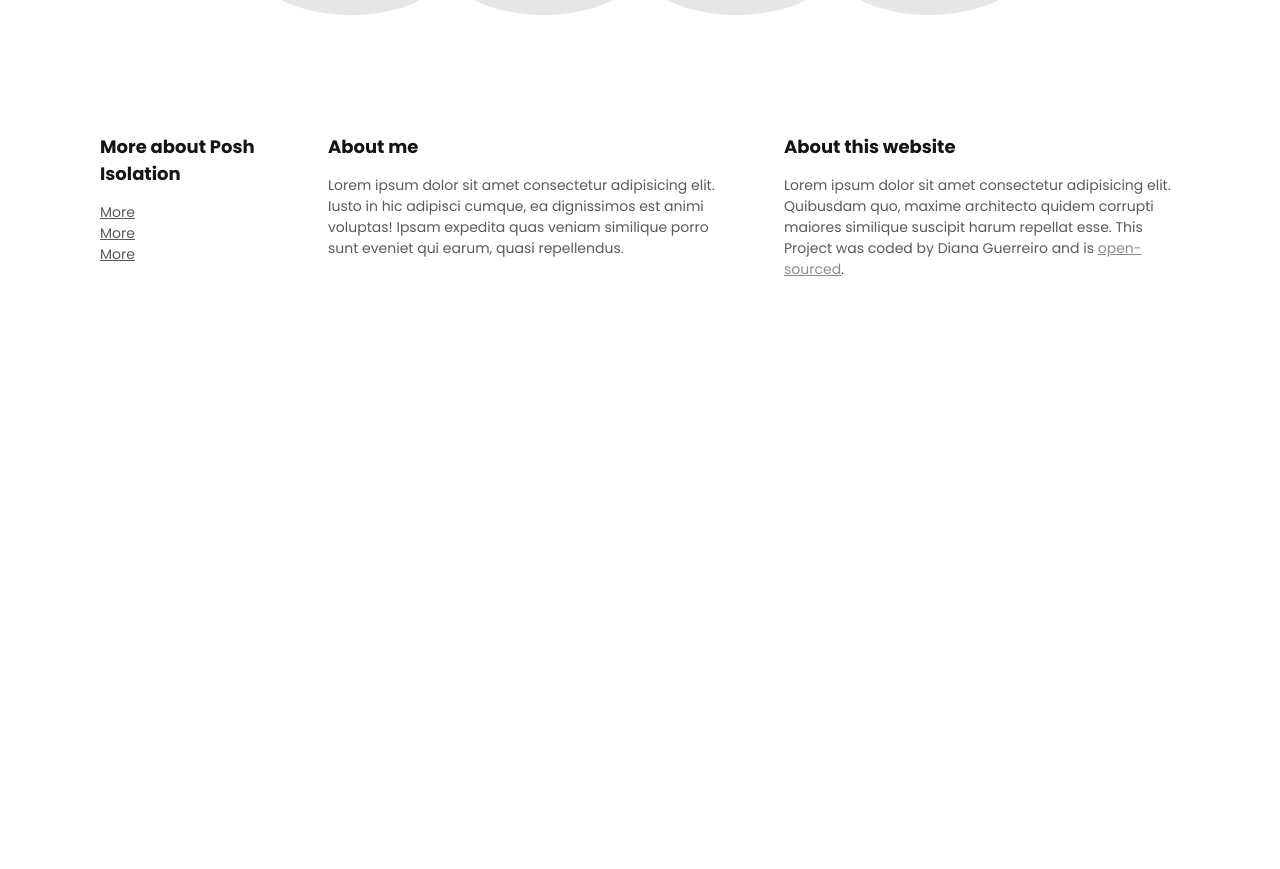
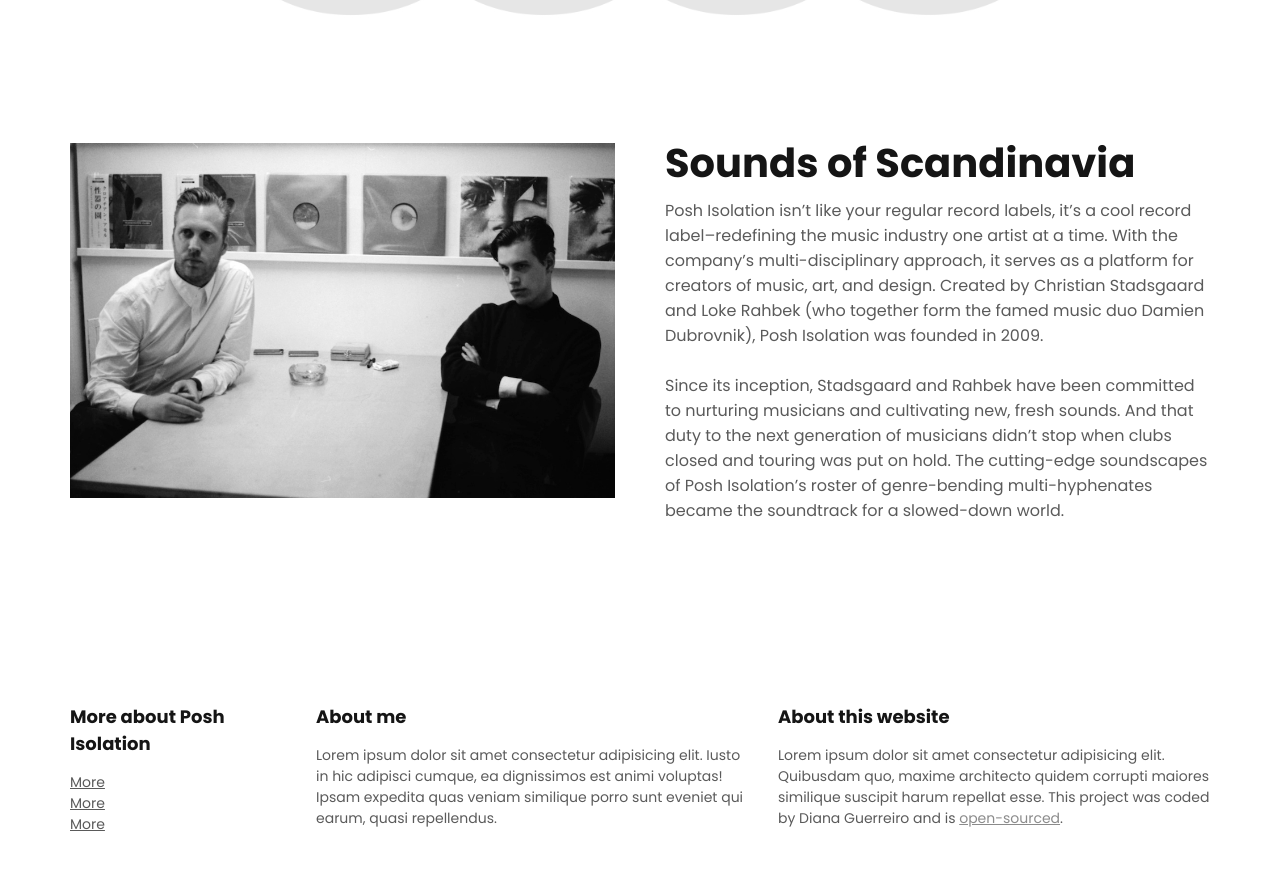
Before and after one commit to wwwavvves/responsive-add-on-shecodes-project, a plain HTML site: page index.html in a window 1280 px wide. Shown: the part 717-1586 px from the top of the page. Before the commit the page ends 1047 px from the top, so only its background shows below. Drawn offline with Linux system fonts and the light colour scheme.

Commit message:
Added the about section

```diff
--- a/css/styles.css
+++ b/css/styles.css
@@ -61,16 +61,40 @@
   color: white;
 }
 
-footer {
+section {
+  margin: 30px auto;
+  padding: 30px;
+}
+
+.grid {
   display: grid;
+  max-width: 1200px;
+}
+
+.grid-2-cols {
+  grid-template-columns: 1fr 1fr;
+  grid-gap: 50px;
+}
+
+.grid-2-cols img {
+  max-width: 100%;
+}
+
+.grid-3-cols-1-narrow {
   grid-template-columns: 1fr 2fr 2fr;
   font-size: 13px;
-  margin: 20px;
-  padding: 0 50px;
+  grid-gap: 30px;
 }
 
-footer div {
-  padding: 30px;
+main h3 {
+  font-size: 40px;
+  margin-bottom: 15px;
+  line-height: 1;
+}
+
+main p {
+  font-size: 16px;
+  opacity: 0.7;
 }
 
 footer h5 {
@@ -89,6 +113,12 @@ li {
   list-style-type: none;
 }
 
+@media (max-width: 992px) {
+  .grid-2-cols {
+    grid-template-columns: 1fr;
+  }
+}
+
 @media (max-width: 768px) {
   .hero {
     background-size: cover;
@@ -97,11 +127,12 @@ li {
   .hero h1 {
     font-size: 48px;
   }
+
   .hero h2 {
     font-size: 14px;
   }
-  footer {
+
+  .grid {
     grid-template-columns: 1fr;
-    text-align: center;
   }
 }
--- a/index.html
+++ b/index.html
@@ -19,13 +19,46 @@
   </head>
   <body>
     <div class="wrapper">
-      <div class="hero">
+      <header class="hero">
         <h1>Posh Isolation</h1>
         <h2>Mapping the inner landscape since 2009</h2>
         <a href="#more">Learn more</a>
-      </div>
+      </header>
+
+      <main>
+        <section class="grid grid-2-cols">
+          <div>
+            <img src="./images/rahbek-stadsgaard.jpg" alt="" />
+          </div>
+          <div>
+            <h3>Sounds of Scandinavia</h3>
+            <p>
+              Posh Isolation isn’t like your regular record labels, it’s a cool
+              record label–redefining the music industry one artist at a time.
+              With the company’s multi-disciplinary approach, it serves as a
+              platform for creators of music, art, and design. Created by
+              Christian Stadsgaard and Loke Rahbek (who together form the famed
+              music duo Damien Dubrovnik), Posh Isolation was founded in 2009.
+            </p>
+            <br>
+            <p>
+              Since its inception, Stadsgaard and Rahbek have been committed to
+              nurturing musicians and cultivating new, fresh sounds. And that
+              duty to the next generation of musicians didn’t stop when clubs
+              closed and touring was put on hold. The cutting-edge soundscapes
+              of Posh Isolation’s roster of genre-bending multi-hyphenates
+              became the soundtrack for a slowed-down world.
+            </p>
+          </div>
+        </section>
+
+        <section>
+
+        </section>
+      </main>
 
       <footer>
+        <section class="grid grid-3-cols-1-narrow">
           <div>
             <h5>More about Posh Isolation</h5>
             <ul>
@@ -48,7 +81,7 @@
             <p>
               Lorem ipsum dolor sit amet consectetur adipisicing elit. Quibusdam
               quo, maxime architecto quidem corrupti maiores similique suscipit
-              harum repellat esse. This Project was coded by Diana Guerreiro and
+              harum repellat esse. This project was coded by Diana Guerreiro and
               is
               <a
                 href="https://github.com/wwwavvves/responsive-add-on-shecodes-project"
@@ -57,6 +90,7 @@
               >.
             </p>
           </div>
+        </section>
       </footer>
     </div>
   </body>
```
Also changed, not shown: images/rahbek-stadsgaard.jpg (added).
